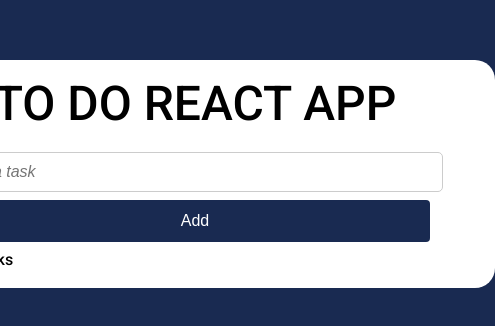
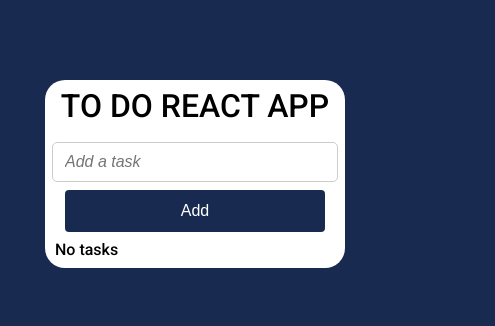
Before and after one commit to Yuliafire/todos-list, a React (Vite) app: page / in a window 390 px wide. Shown: the part 248-574 px from the top of the page, 495 px wide, since content can reach past the window. Built offline with nearby package versions, Linux system fonts and the light colour scheme.

Commit message:
style: make app fully responsive

```diff
--- a/src/views/app/index.module.scss
+++ b/src/views/app/index.module.scss
@@ -1,17 +1,35 @@
 @use '../../styles/variables' as *;
 
 .app {
-  min-width: 600px;
+  min-width: 1000px;
+  width: 100%;
   background: $primary-white;
   border-radius: 20px;
   padding: 20px 55px;
   box-sizing: border-box;
   font-family: $font-family;
+  margin: auto;
+
+  @media (max-width: 1000px) {
+    min-width: 600px;
+    width: 100%;
+    padding: 20px;
+  }
+
+  @media (max-width: 600px) {
+    min-width: 300px;
+    width: 100%;
+    padding: 10px;
+  }
 
   &Title {
     font-size: $typography-header;
     margin-bottom: 0.3em;
     text-align: center;
+
+    @media (max-width: 480px) {
+      font-size: 2rem;
+    }
   }
 
   &Text {
@@ -35,6 +53,8 @@
     cursor: pointer;
     transition: $transition;
     color: $primary-black;
+    max-width: 200px;
+    width: 100%;
 
     &:hover {
       scale: 1.1;
@@ -49,7 +69,6 @@
   }
 }
 
-
 .activeTasksCount {
   display: block;
   text-align: center;
--- a/src/views/components/AddTask/index.tsx
+++ b/src/views/components/AddTask/index.tsx
@@ -37,7 +37,11 @@ export const AddTask = ({ onAdd }: AddTaskProps) => {
         placeholder="Add a task"
         aria-label="Add a task"
       />
-      <button className={styles.addTaskButton} onClick={handleAddTask} type="submit">
+      <button
+        className={styles.addTaskButton}
+        onClick={handleAddTask}
+        type="submit"
+      >
         Add
       </button>
     </div>
```
Also changed, not shown: src/styles/_variables.scss (+5 -5 lines).
